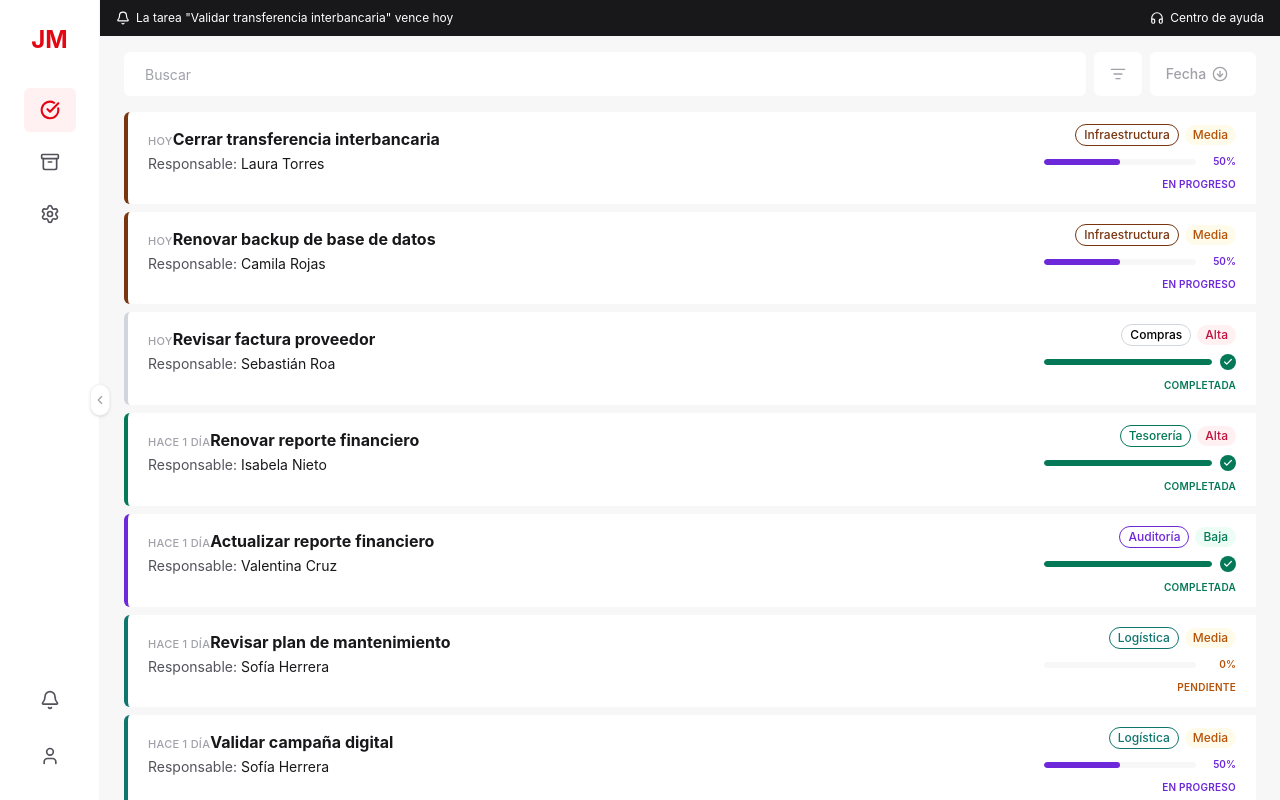
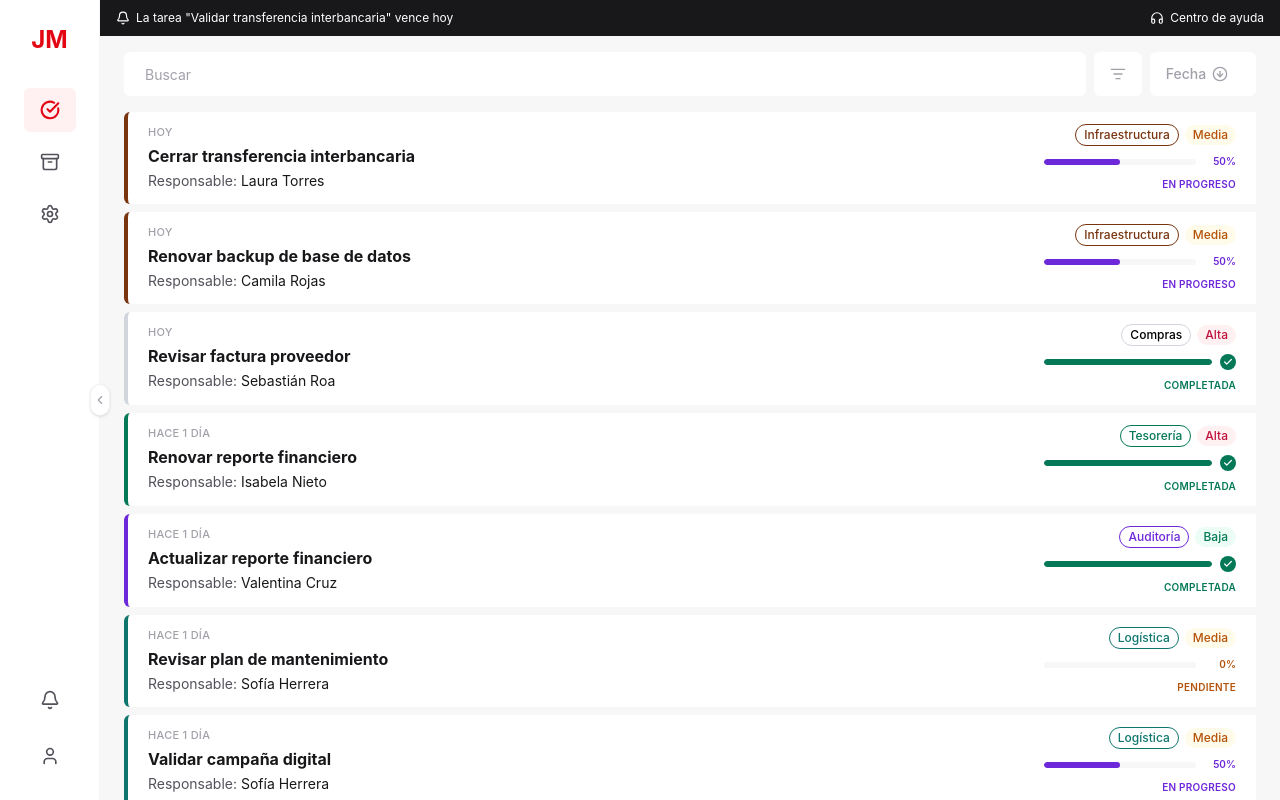
Before and after one commit to SrFlesky/bandeja-tareas, a React (Vite) app: page / in a window 1280 px wide. Built offline with nearby package versions, Linux system fonts and the light colour scheme.

Commit message:
fix(TaskCard): now formatDate is forced to be in the same column as the task title

```diff
--- a/src/features/tasks/components/TaskCard/TaskCard.jsx
+++ b/src/features/tasks/components/TaskCard/TaskCard.jsx
@@ -40,7 +40,7 @@ function TaskCard({ task, onClick, onEdit }) {
     >
       <div className="flex flex-col md:flex-row md:items-start md:justify-between gap-2 md:gap-4">
         {/* Contenido principal */}
-        <div className="flex-1 min-w-0">
+        <div className="flex-1 min-w-0 flex flex-col">
           <span className="text-[11px] font-medium text-ink-muted uppercase tracking-wide">
             {formatRelativeDate(task.createdAt)}
           </span>
```
